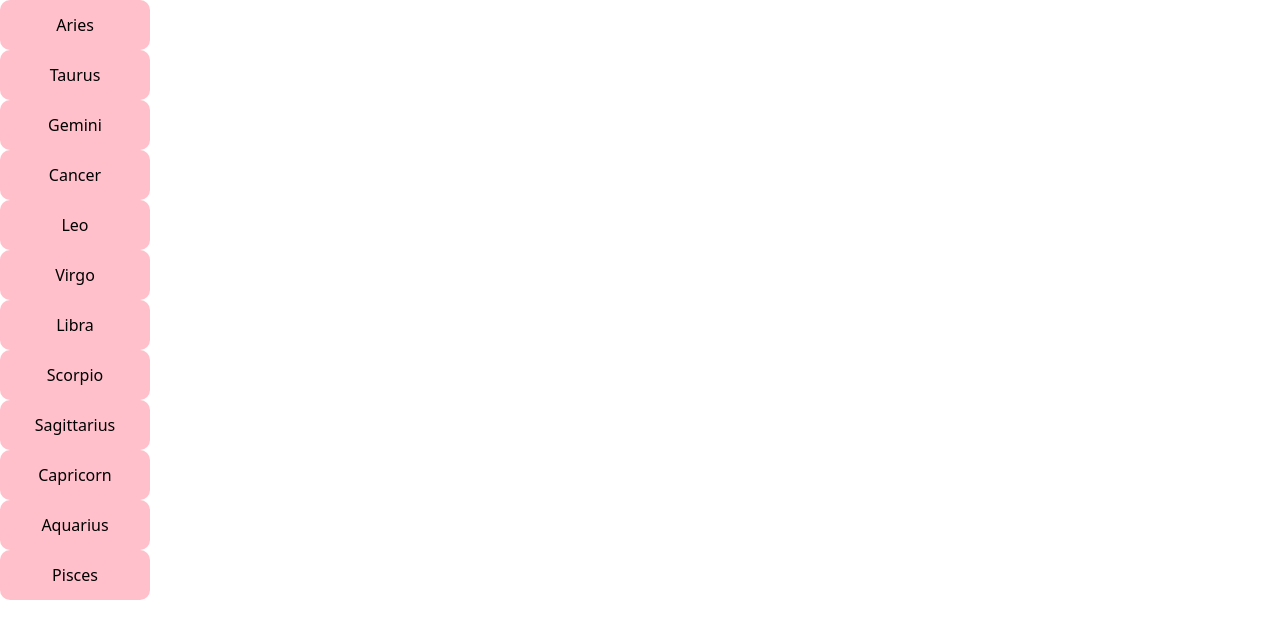
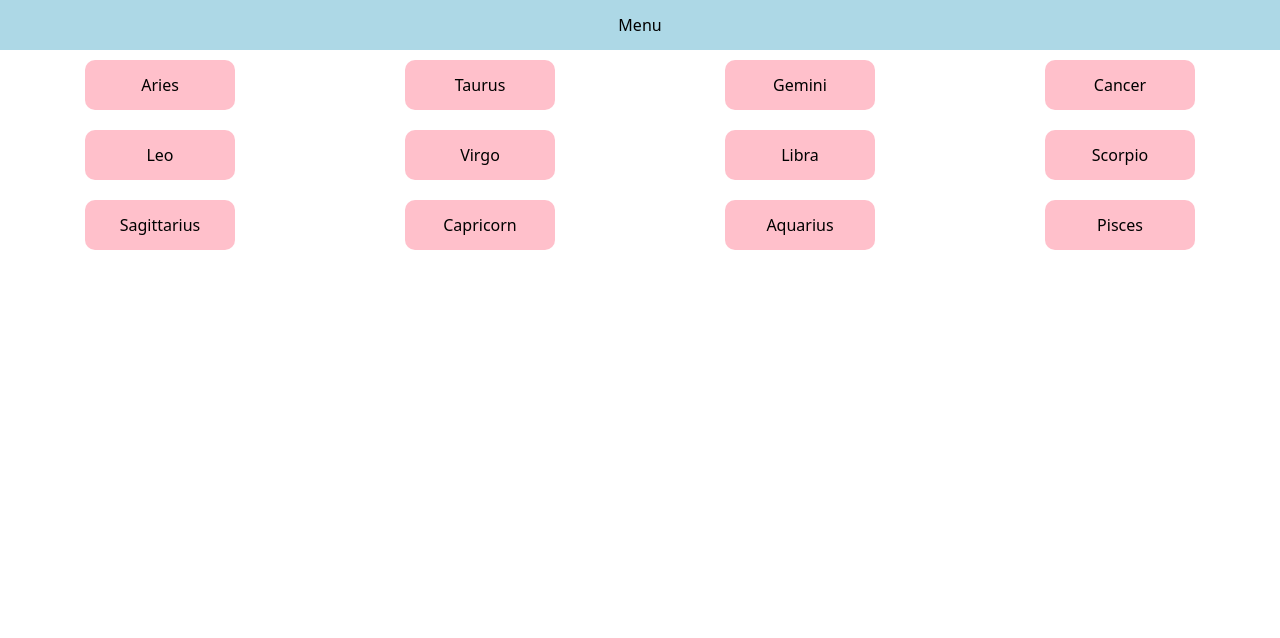
Before and after one commit to madeleine-patience/Considerate-Cat-Tarot-App, a React (Vite) app: page /Horoscope in a window 1280 px wide. Shown: the top 638 px of the page. Built offline with nearby package versions, Linux system fonts and the light colour scheme.

Commit message:
Removed all tailwind remnants

```diff
--- a/src/components/Purrlaroid.tsx
+++ b/src/components/Purrlaroid.tsx
@@ -21,9 +21,9 @@ const PurrlaroidImage = styled("img")({
 const Purrlaroid = ({ data, handleClick }: ICatProps) => {
   return (
     <StyledPurrlaroide>
-      <div className="">
+      <div>
         <PurrlaroidImage onClick={() => handleClick?.(data)} src={data.image} />
-        <h3 className="">{data.name}</h3>
+        <h3>{data.name}</h3>
       </div>
     </StyledPurrlaroide>
   );
--- a/src/components/TarotBack.tsx
+++ b/src/components/TarotBack.tsx
@@ -1,7 +1,7 @@
 function TarotFront({ onClick }: { onClick: () => void }) {
   return (
-    <div onClick={onClick} className="w-[150px] h-10 m-2 cursor-pointer">
-      <img className="rounded-md shadow-md" src="/artwork/1.jpg" />
+    <div onClick={onClick}>
+      <img src="/artwork/1.jpg" />
     </div>
   );
 }
--- a/src/pages/CatCatalogue.tsx
+++ b/src/pages/CatCatalogue.tsx
@@ -42,7 +42,7 @@ const CatCatalogue = () => {
   });
 
   return (
-    <div className="">
+    <div>
       {showCatInfo && (
         <DialogContainer>
           <DialogContent style={{ width: "700px" }}>
--- a/src/pages/Home.tsx
+++ b/src/pages/Home.tsx
@@ -31,7 +31,7 @@ const Home = () => {
       {" "}
       <Menu />
       <HomeContainer>
-        <img className="#" src={homepageImage} />
+        <img src={homepageImage} />
         <HomeButtonContainer>
           <Button buttonName="Enter" onClick={() => navigateToTarotRead()} />
           <Button
--- a/src/pages/Horoscope.tsx
+++ b/src/pages/Horoscope.tsx
@@ -1,9 +1,39 @@
 import { useState, useEffect } from "react";
+import Menu from "../components/Menu";
 import Button from "../components/Button";
+import { styled } from "@mui/system";
+import { H2Title } from "../components/TarotCardDetails";
 
 function HoroscopeRead() {
+  const ButtonContainer = styled("div")(({ theme }) => ({
+    justifyItems: "center",
+    display: "grid",
+    [theme.breakpoints.up("sm")]: {
+      gridTemplateColumns: "auto auto auto",
+    },
+    [theme.breakpoints.up("lg")]: {
+      gridTemplateColumns: "auto auto auto auto ",
+    },
+  }));
+
+  const ReadingStyling = styled("div")(({ theme }) => ({
+    margin: "auto",
+    display: "flex",
+    width: " 750px",
+  }));
+  const CatImageStyling = styled("img")(({ theme }) => ({
+    width: "400px",
+  }));
+
+  const TextContainer = styled("div")(({ theme }) => ({
+    display: "flex",
+    flexDirection: "column",
+    justifyContent: "center",
+  }));
+
   const [horoscopeRead, setHoroscopeRead] = useState({
     horoscope: null,
+    sunsign: null,
     meta: { keywords: [] },
   });
   const [starSign, setStarSign] = useState("");
@@ -49,16 +79,35 @@ function HoroscopeRead() {
         buttonName={buttonInfo.buttonname}
         onClick={() => updateHoroscopeRead(buttonInfo.buttonname)}
         key={buttonInfo.buttonname}
+        style={{ margin: "10px" }}
       >
         {" "}
       </Button>
     );
   });
+  let mainRead;
+  if (horoscopeRead.horoscope) {
+    mainRead = (horoscopeRead.horoscope as string).split("(").shift();
+  }
+
   return (
     <>
-      {HoroscopeButtons}
-      <h1>{horoscopeRead.horoscope}</h1>
-      <h1>{horoscopeRead.meta.keywords}</h1>
+      <Menu />
+      {!horoscopeRead.horoscope && (
+        <ButtonContainer>{HoroscopeButtons} </ButtonContainer>
+      )}
+      {horoscopeRead.horoscope && (
+        <ReadingStyling>
+          <CatImageStyling src="/Cats/71cPGWrOLFL.jpg" />
+
+          <TextContainer>
+            <H2Title> {horoscopeRead.sunsign}</H2Title>
+
+            <h1>{horoscopeRead.meta.keywords}</h1>
+            <h1>{mainRead}</h1>
+          </TextContainer>
+        </ReadingStyling>
+      )}
     </>
   );
 }
```
Also changed, not shown: public/Cats/71cPGWrOLFL.jpg (added).
